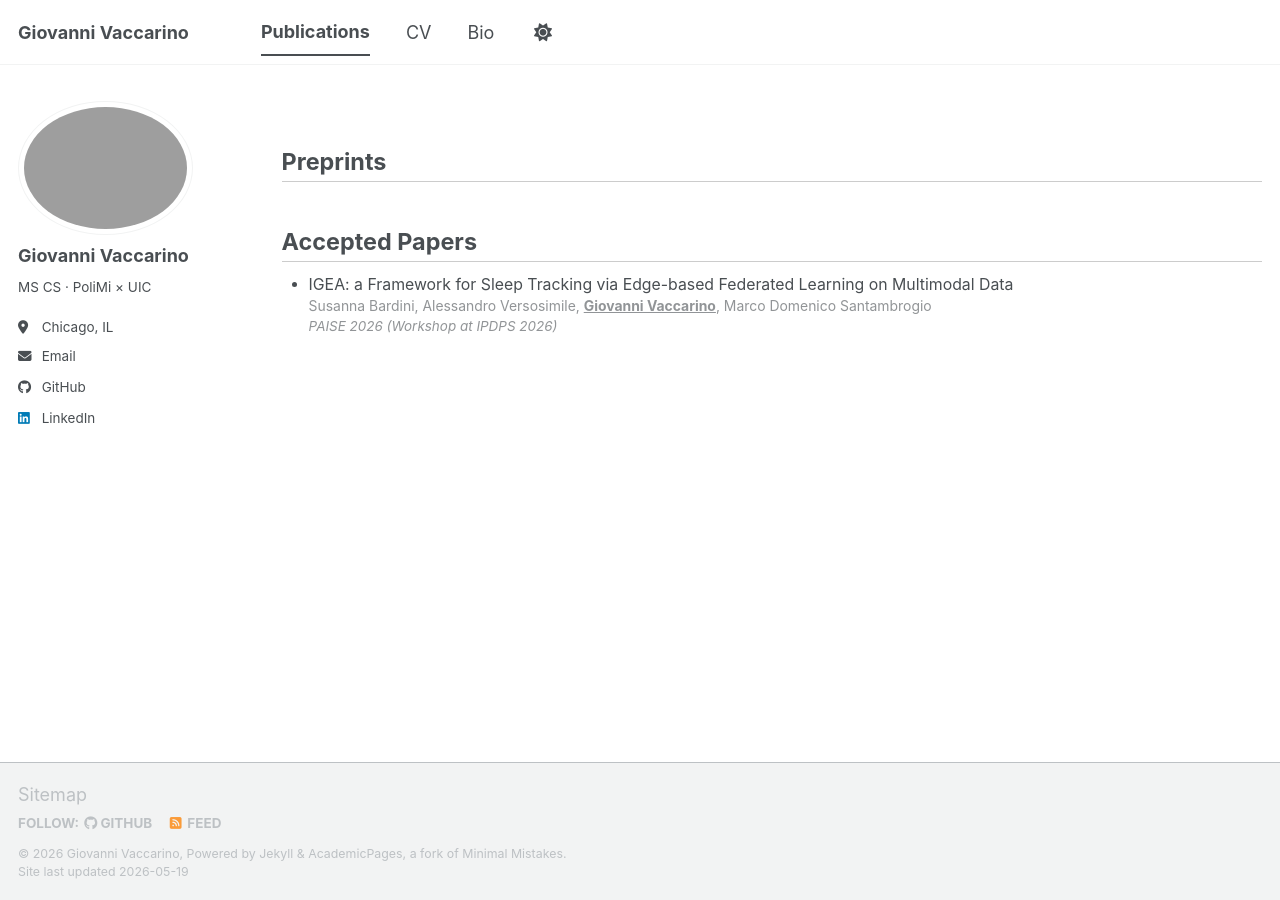
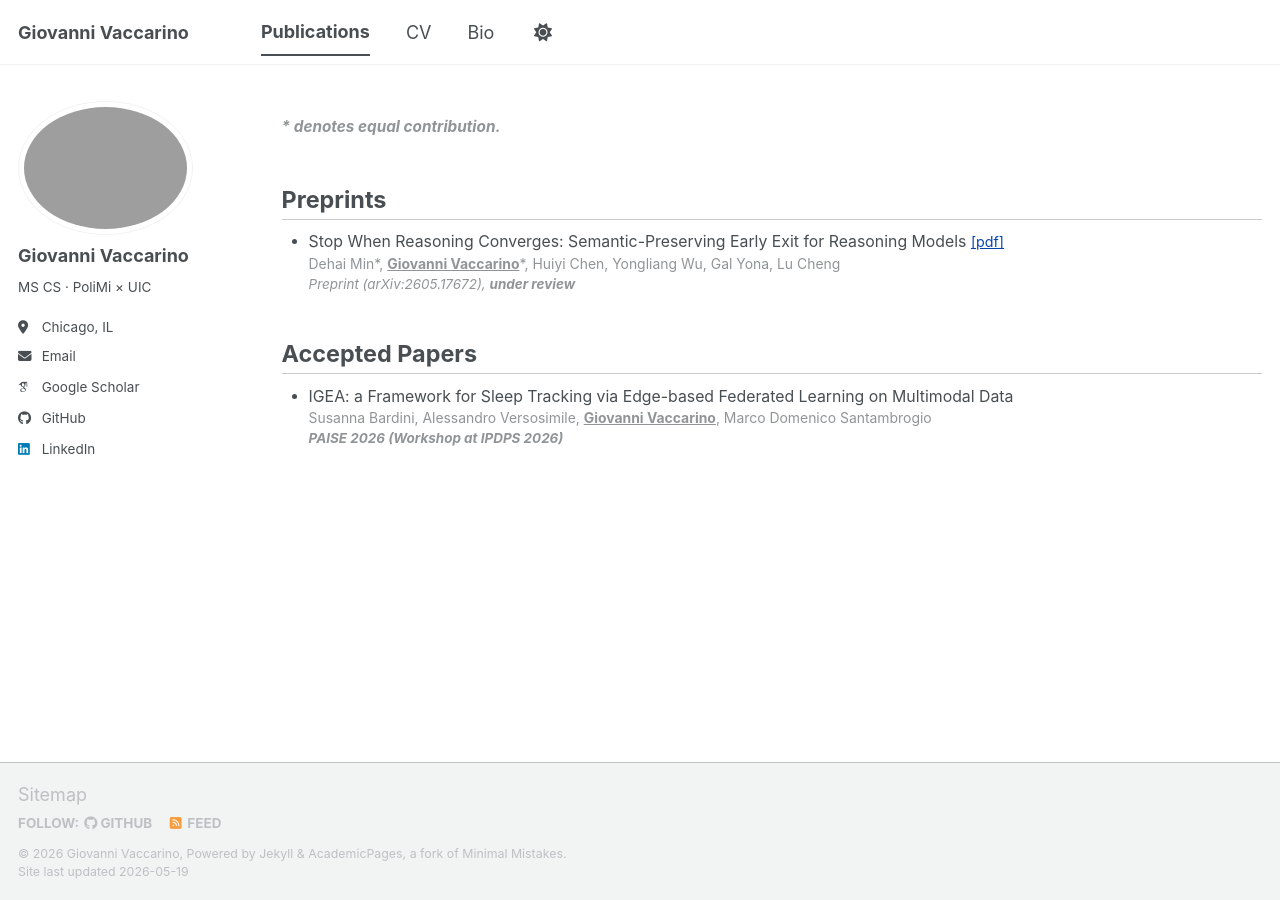
Before and after one commit to giovanni-vaccarino/giovanni-vaccarino.github.io, a Jekyll site: the page built from _pages/publications.html, in a window 1280 px wide. Built offline with Jekyll 4.4.1, drawn with Linux system fonts in a browser that asks for light colours; some web fonts are replaced; a script bundle is joined from its source files by our own code; library files that are not in the unit come from our copies.

Commit message:
updates.

```diff
--- a/_config.yml
+++ b/_config.yml
@@ -35,7 +35,7 @@ author:
   # Academic websites
   academia         : # URL
   arxiv            : # URL - Update with the correct link to your profile
-  googlescholar    : # URL
+  googlescholar    : "https://scholar.google.com/citations?user=i9TmMMIAAAAJ&hl=it"
   inspire-hep      : # URL
   impactstory      : # URL
   orcid            : # URL
--- a/_pages/publications.html
+++ b/_pages/publications.html
@@ -6,10 +6,6 @@ author_profile: true
 ---
 
 {% include base_path %}
-
-{% if site.author.googlescholar %}
-  <div class="wordwrap">You can also find my articles on <a href="{{site.author.googlescholar}}">my Google Scholar profile</a>.</div>
-{% endif %}
 
 <style>
   .pub-section h2 {
@@ -60,13 +56,23 @@ author_profile: true
 
 <div class="pub-section">
 
+  <p style="opacity: 0.6; font-size: 0.85em; font-style: italic; font-weight: bold; margin-bottom: 0;">* denotes equal contribution.</p>
+
   <h2>Preprints</h2>
-
-  <!--
   <ul class="pub-list">
-    <li><em></em></li>
+    {% assign preprints = site.publications | where: "category", "preprint" | sort: "date" | reverse %}
+    {% for post in preprints %}
+      <li>
+        <span class="pub-title">{{ post.title }}
+          {% if post.paperurl %}
+            <a class="pub-link" href="{{ post.paperurl }}">[pdf]</a>
+          {% endif %}
+        </span>
+        <span class="pub-authors">{{ post.authors | replace: "Giovanni Vaccarino", '<strong class="pub-me">Giovanni Vaccarino</strong>' }}</span>
+        <span class="pub-venue">{{ post.venue }}</span>
+      </li>
+    {% endfor %}
   </ul>
-  -->
 
   <h2>Accepted Papers</h2>
   <ul class="pub-list">
```
Also changed, not shown: _pages/about.md (+3 -2 lines), _publications/2025-07-01-distributed-system-ambient-monitoring.md (+1 -1 lines), _publications/2026-05-17-semantic-preserving-early-exit.md (added, +11 -0 lines).
